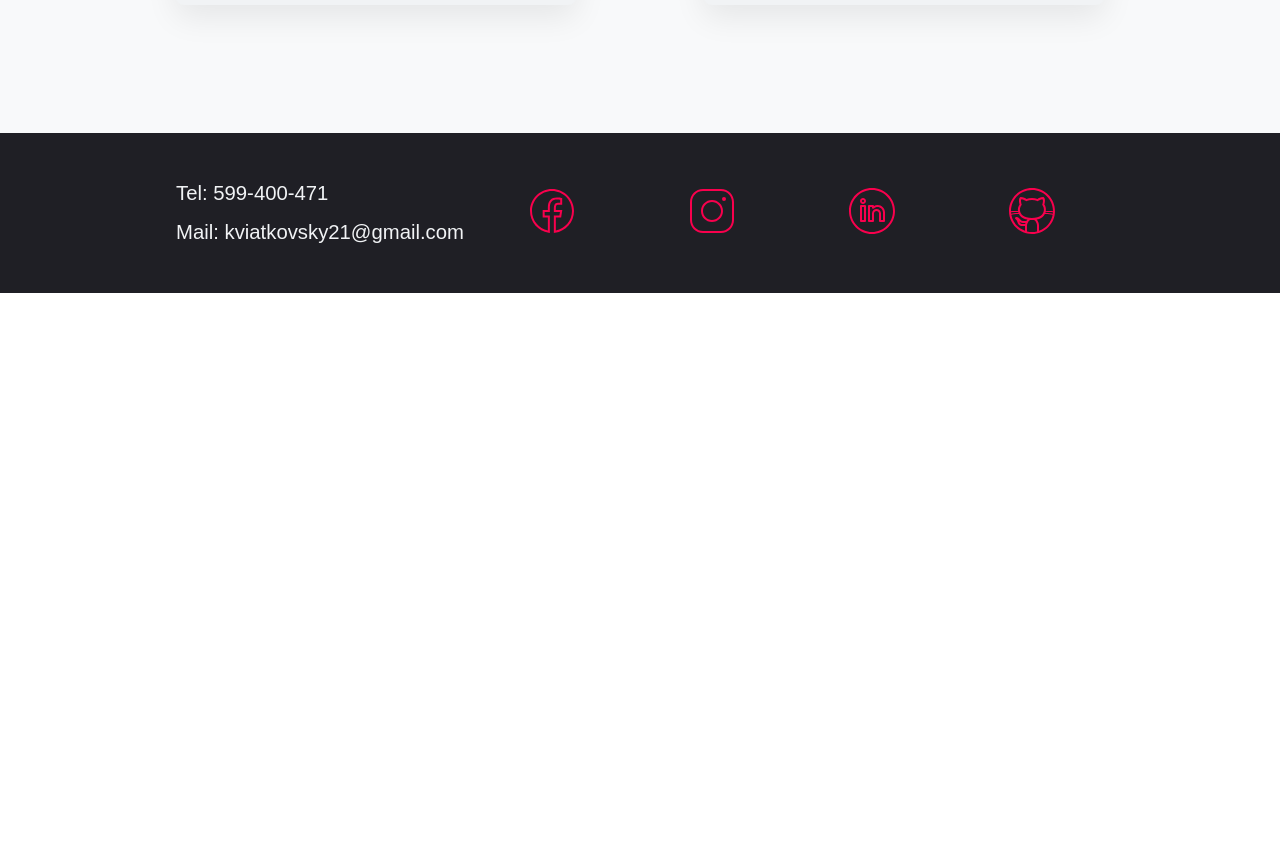
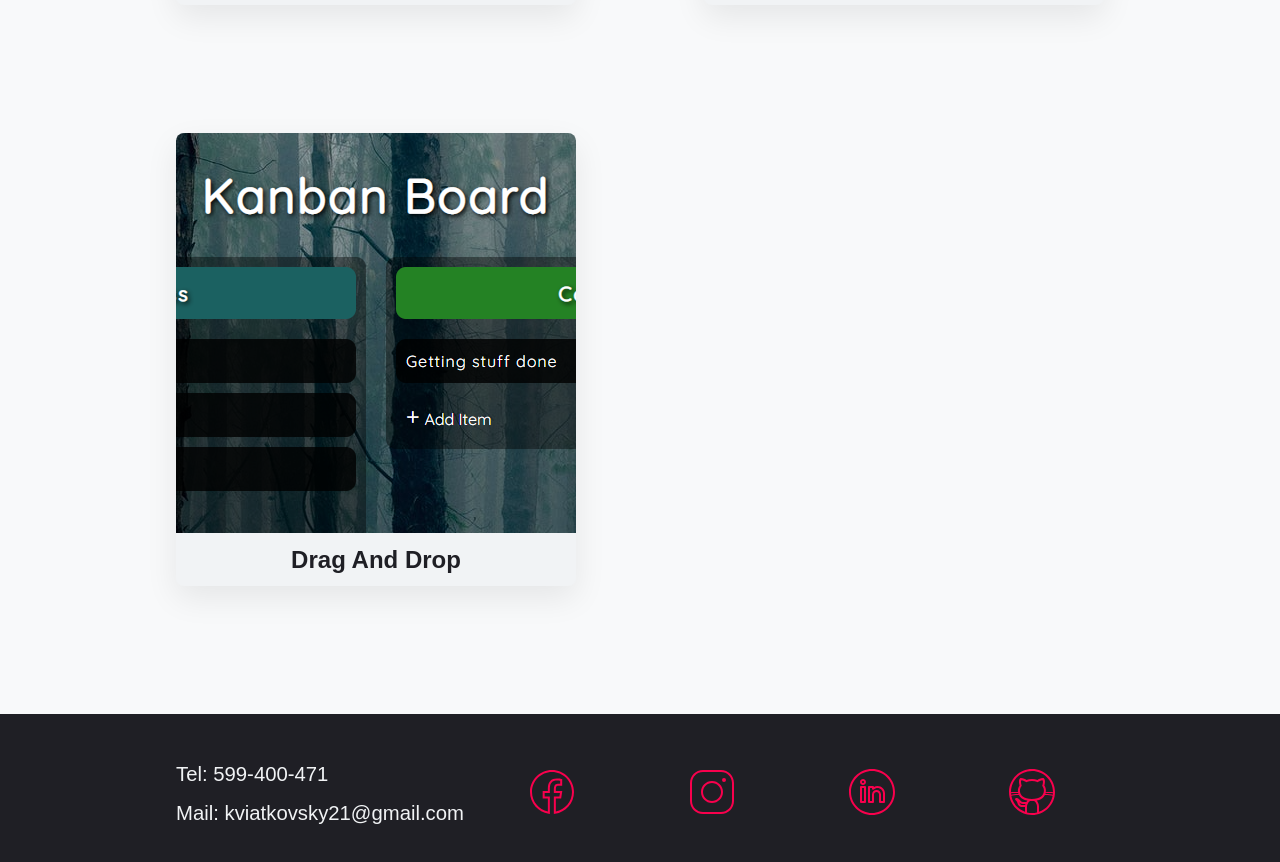
Before and after one commit to Kviatkovski/Portfolio-project, a React (Create React App) app: page / in a window 1280 px wide. Shown: the part 5960-6822 px from the top of the page. Before the commit the page ends 6253 px from the top, so only its background shows below. Built offline with nearby package versions, Linux system fonts and the light colour scheme.

Commit message:
adding drag and drop project

```diff
--- a/src/components/main/Main.js
+++ b/src/components/main/Main.js
@@ -130,10 +130,17 @@ const projects = [
   },
   {
     name: "Math Sprint Game",
+    image: "../../assets/images/img-19.jpg",
+    url: "https://lukas-drag-and-drop.netlify.app/",
+    type: "js",
+    id: 18,
+  },
+  {
+    name: "Drag And Drop",
     image: "../../assets/images/img-18.jpg",
     url: "https://lukas-math-sprint-game.netlify.app/",
     type: "js",
-    id: 18,
+    id: 19,
   },
 ];
 
```
Also changed, not shown: src/assets/images/img-19.jpg (added).
